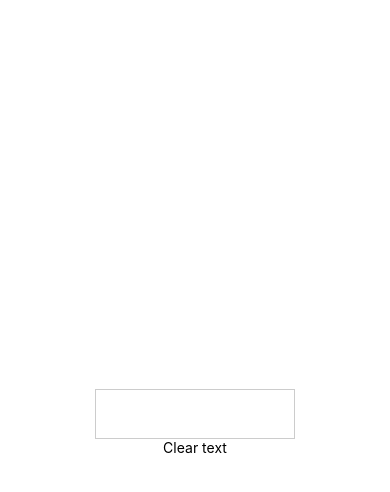
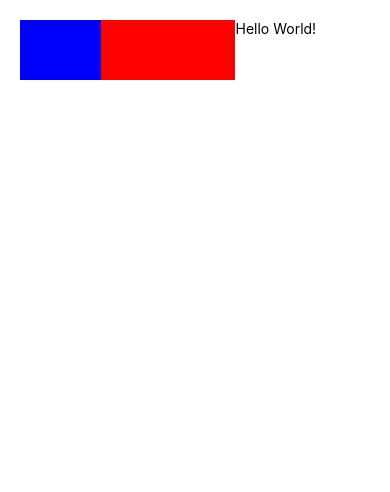
Before and after one commit to codemetricsgithub/react-native, a React Native app: screen / in a window 390 px wide. Shown: the top 492 px of the page. Built offline with nearby package versions, Linux system fonts and the light colour scheme.

Commit message:
this is text views

```diff
--- a/App.js
+++ b/App.js
@@ -1,42 +1,19 @@
 import React from 'react';
-import {useCallback, useRef} from 'react';
-import {
-  StyleSheet,
-  TextInput,
-  Text,
-  TouchableOpacity,
-  View,
-} from 'react-native';
+import {View, Text} from 'react-native';
 
 const App = () => {
-  const inputRef = useRef();
-  const clearText = useCallback(() => {
-    inputRef.current.setNativeProps({text: ''});
-  }, []);
-
   return (
-    <View style={styles.container}>
-      <TextInput ref={inputRef} style={styles.input} />
-      <TouchableOpacity onPress={clearText}>
-        <Text>Clear text</Text>
-      </TouchableOpacity>
+    <View
+      style={{
+        flexDirection: 'row',
+        height: 100,
+        padding: 20,
+      }}>
+      <View style={{backgroundColor: 'blue', flex: 0.3}} />
+      <View style={{backgroundColor: 'red', flex: 0.5}} />
+      <Text>Hello World!</Text>
     </View>
   );
 };
 
-const styles = StyleSheet.create({
-  container: {
-    flex: 1,
-    alignItems: 'center',
-    justifyContent: 'center',
-  },
-  input: {
-    height: 50,
-    width: 200,
-    marginHorizontal: 20,
-    borderWidth: 1,
-    borderColor: '#ccc',
-  },
-});
-
 export default App;
```
Also changed, not shown: 2 other files (tests, documents, lock files or other folders).
